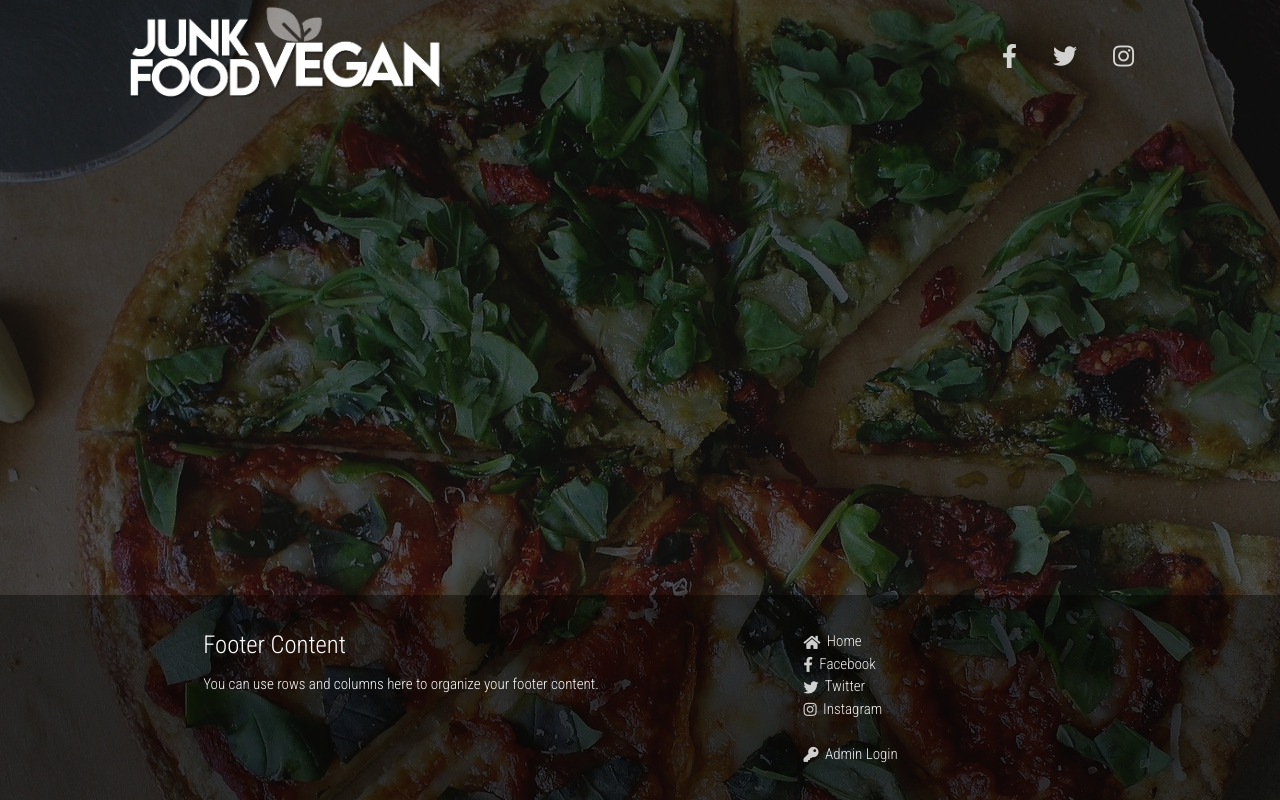
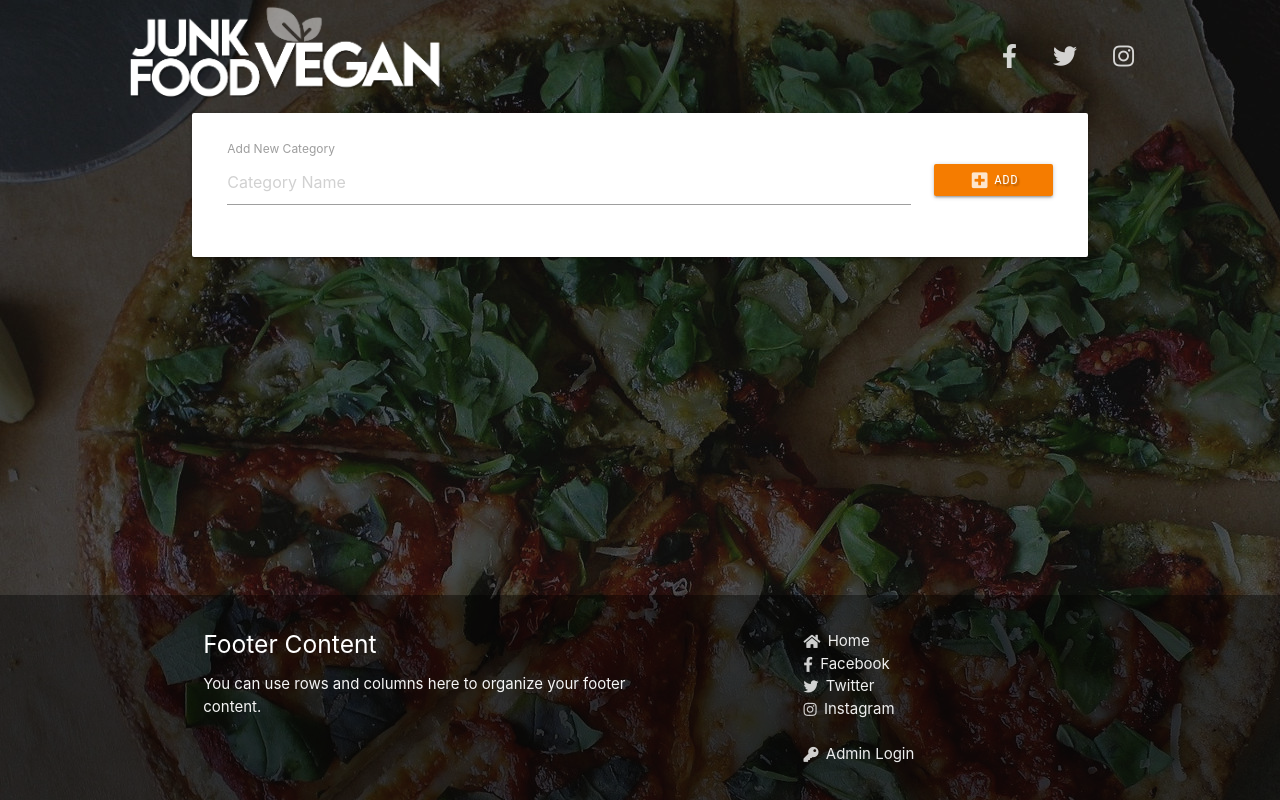
Before and after one commit to RoryBr1/Milestone-3, a Flask app: page /show_categories in a window 1280 px wide. Run offline with Flask 2, Linux system fonts and the light colour scheme; data that the repository does not hold is empty; some libraries are stand-ins or nearby versions.

Commit message:
add-category fully functional. formatting on html. changed style.css to default font on body.

```diff
--- a/app.py
+++ b/app.py
@@ -137,6 +137,21 @@ def delete_category(category_id, category_name):
     return redirect(url_for("show_categories"))
 
 
+@app.route("/add_category", methods=["GET", "POST"])
+def add_category():
+    if request.method == "POST":
+        category = {
+            "category_name": request.form.get("category_name").title(),
+        }
+        category_name = request.form.get("category_name").title()
+        mongo.db.categories.insert(category)
+        flash(category_name + " added successfully.")
+        return redirect(url_for("show_categories"))
+
+    categories = mongo.db.categories.find()
+    return redirect(url_for("show_categories"))
+
+
 if __name__ == "__main__":
     app.run(host=os.environ.get("IP"),
             port=int(os.environ.get("PORT")),
--- a/static/css/style.css
+++ b/static/css/style.css
@@ -1,7 +1,6 @@
- @import url('https://fonts.googleapis.com/css2?family=Roboto+Condensed:wght@300&display=swap');
+
 
 body {
-     font-family: "Roboto Condensed", sans-serif;
     background-image: url("../images/pizza-background.jpg");
     background-attachment: fixed;
     display: flex;
@@ -92,7 +91,7 @@
 .recipe-card img {
     border-bottom-left-radius: 5px;
     border-bottom-right-radius: 5px;
-     box-shadow:0px 2px 4px rgba(0,0,0,0.2);
+    box-shadow: 0px 2px 4px rgba(0, 0, 0, 0.2);
     object-fit: cover;
     width: 100%;
     height: 200px;
--- a/templates/add-recipe.html
+++ b/templates/add-recipe.html
@@ -50,7 +50,8 @@
                     <div class="input-field col s12">
                         <i class="fas fa-clipboard-list prefix orange-text text-darken-2"></i>
                         <textarea id="recipe_instructions" name="recipe_instructions" placeholder="Recipe intructions"
-                            minlength="25" maxlength="2000" type="text" class="materialize-textarea validate" required></textarea>
+                            minlength="25" maxlength="2000" type="text" class="materialize-textarea validate"
+                            required></textarea>
                         <label for="recipe_instructions">Recipe Instructions</label>
                     </div>
                 </div>
--- a/templates/recipes.html
+++ b/templates/recipes.html
@@ -67,7 +67,6 @@
                             </div>
                         </div>
                     </div>
-            </a>
                 </div>
 
                 <div class="row">
@@ -79,8 +78,8 @@
                     </div>
 
                     <div class="col s6 right">
-                <a href="{{ url_for('add_recipe') }}" class="btn-small edit-delete-btn indigo lighten-2 hvr-reveal"
-                    alt="Edit this recipe">
+                        <a href="{{ url_for('add_recipe') }}"
+                            class="btn-small edit-delete-btn indigo lighten-2 hvr-reveal" alt="Edit this recipe">
                             <i class="fas fa-edit"></i>
                             <span class="hide-on-small-only">Edit</span></a></div>
                 </div>
--- a/templates/show-categories.html
+++ b/templates/show-categories.html
@@ -1,26 +1,44 @@
 {% extends "base.html" %}
 {% block content %}
+<div class="container">
+    <div class="card-panel">
+        <form method="POST" action="{{ url_for('add_category') }}">
+            <div class="row valign-wrapper">
+                <div class="col s10 white"><label for="category_name">Add New Category</label>
+                    <input id="category_name" name="category_name" minlength="5" maxlength="20" type="text"
+                        class="validate" placeholder="Category Name" required>
+                </div>
+                <div class="col s2 white">
+                    <button data-target="#" class="btn-small red lighten-2 hvr-reveal admin-panel-btn orange darken-2"
+                        alt="Rename this category"><i class="fas fa-plus-square"></i> Add
+                    </button>
+                </div>
+            </div>
+        </form>
+    </div>
+</div>
+
+
+<div class="row">
     {% for category in categories %}
 
     <div class="container">
-    <div class="row center">
-        <div class="col s12 m12">
+
+        <div class="col s12 m6 center">
             <div class="card">
                 <div class="card-content grey-text darken-4">
-                    <span class="card-title">Card Title</span>
-                    <p>I am a very simple card. I am good at containing small bits of information.
-                        I am convenient because I require little markup to use effectively.</p>
+                    <span class="card-title">{{ category.category_name }}</span>
                 </div>
                 <div class="card-action s12">
                     <button data-target="#"
-                        class="btn-small red lighten-2 hvr-reveal btn modal-trigger indigo lighten-2"
-                        alt="Edit this category"><i class="fas fa-edit"></i>Edit
+                        class="m12 btn-small red lighten-2 hvr-reveal btn modal-trigger indigo lighten-2"
+                        alt="Rename this category"><i class="fas fa-edit"></i>Rename
                     </button>
                     <button data-target="{{ category._id }}"
                         class="btn-small red lighten-2 hvr-reveal btn modal-trigger" alt="Delete this category"><i
                             class="fas fa-trash-alt"></i> Delete </button>
                 </div>
-            </div>
+
             </div>
         </div>
     </div>
@@ -37,8 +55,9 @@
                 <div class="row">
                     <div class="col s12">
                         <a href="{{ url_for('delete_category', category_id=category._id, category_name=category.category_name) }}"
-                        data-target="{{ category._id }}" class="btn-small edit-delete-btn red lighten-2 hvr-reveal"><i
-                            class="fas fa-trash-alt"></i> Delete</a>
+                            data-target="{{ category._id }}"
+                            class="btn-small edit-delete-btn red lighten-2 hvr-reveal"><i class="fas fa-trash-alt"></i>
+                            Delete</a>
                         <a href="#!" class="btn-small edit-delete-btn grey hvr-reveal modal-close"><i
                                 class="fas fa-times"></i> Cancel</a>
                     </div>
@@ -48,4 +67,5 @@
     </div>
 
     {% endfor %}
+</div>
 {% endblock %}
--- a/templates/show-recipe.html
+++ b/templates/show-recipe.html
@@ -18,6 +18,7 @@
             </div>
         </div>
         <div class="s6"><img src="{{ recipe.img_url }}"></img></div>
-</div></div>
+    </div>
+</div>
 
 {% endblock %}
```
Lines whose indentation alone changed are shown as unchanged.
